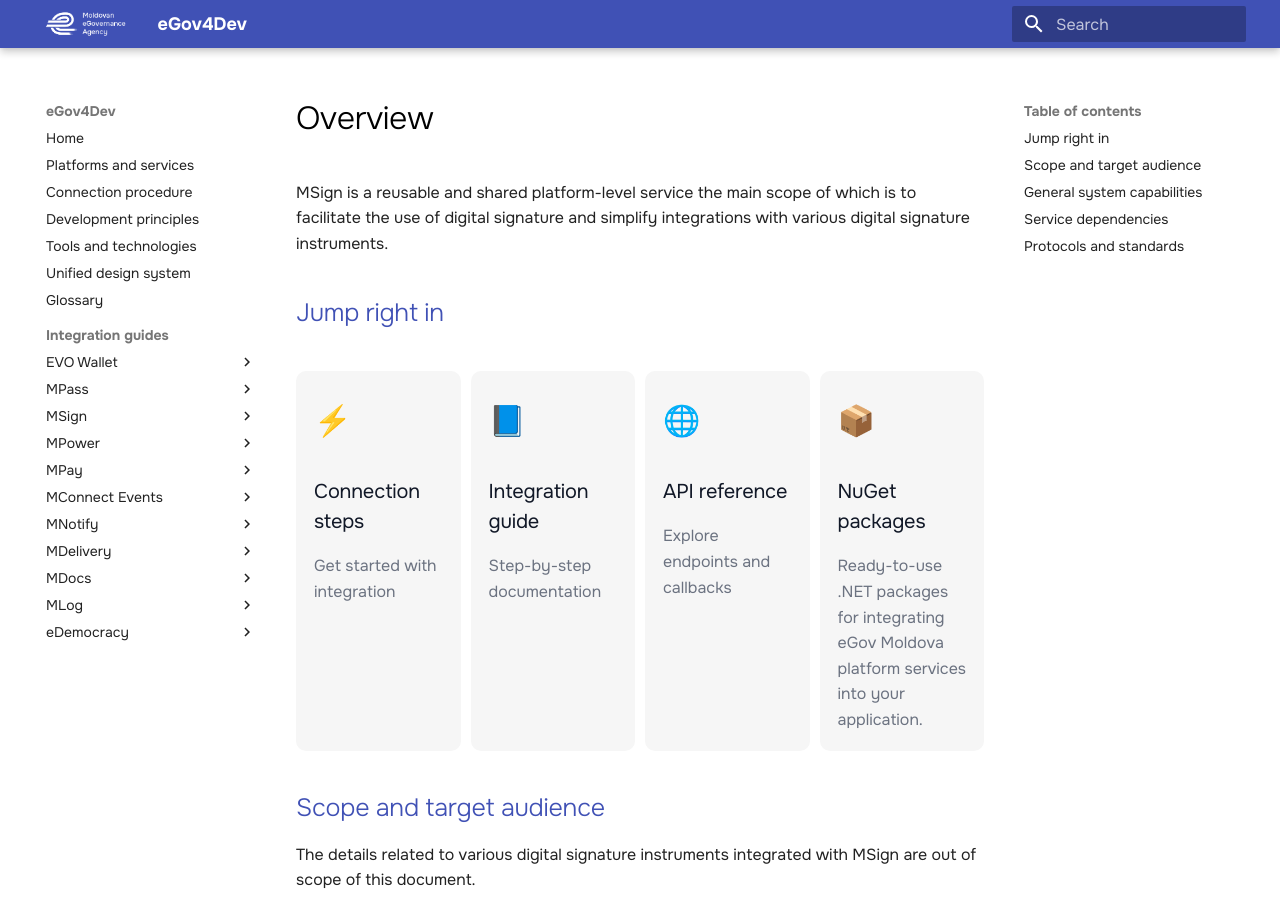
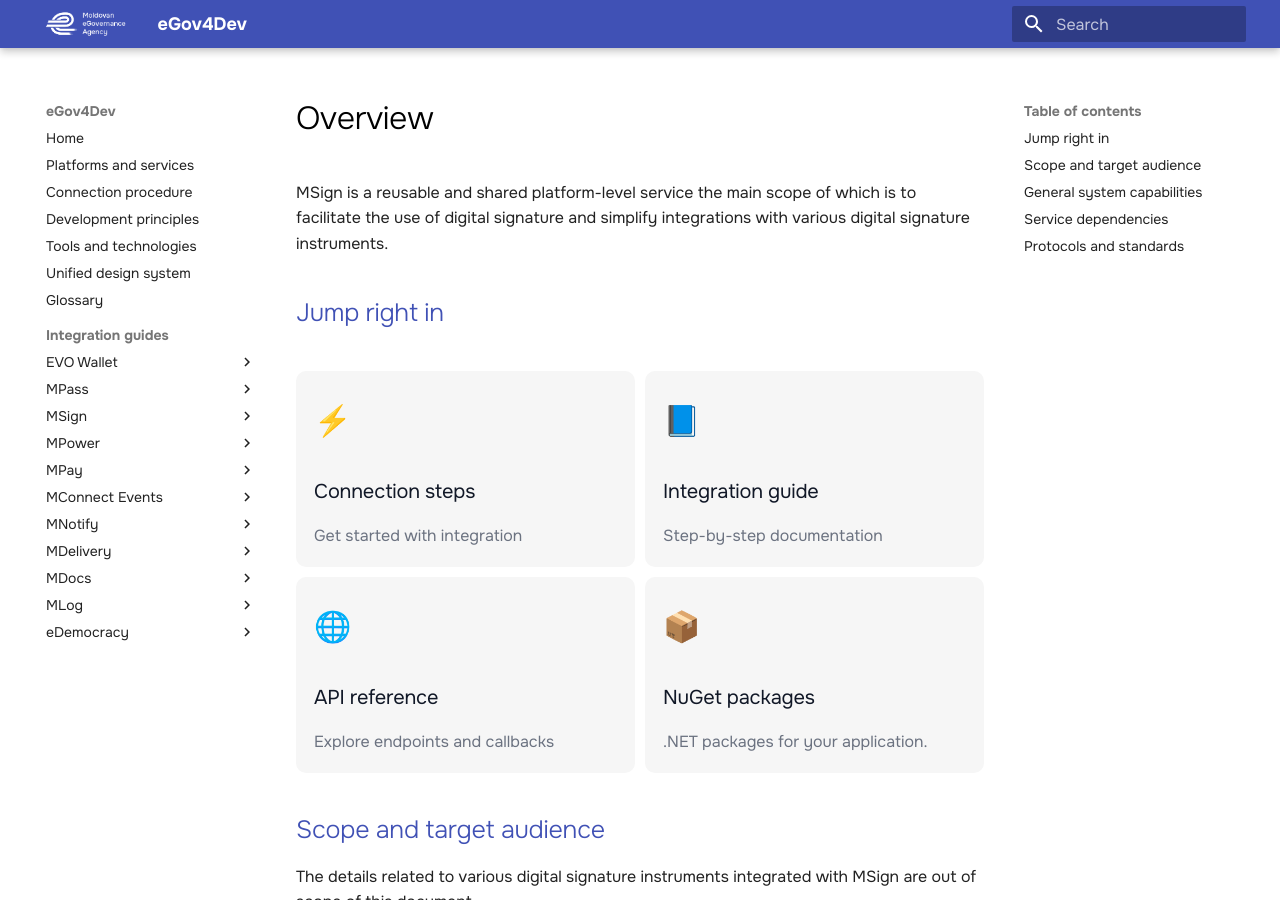
Before and after one commit to egov-moldova/egov4dev, an MkDocs documentation site: the page built from docs/guides/msign/index.md, in a window 1280 px wide and 900 px high. Built offline with MkDocs 1.6.1 and Material for MkDocs 9.7.7, drawn with Linux system fonts in a browser that asks for light colours.

Commit message:
Update NuGet packages description in msign guide
Shortened the description of NuGet packages.

```diff
--- a/docs/guides/msign/index.md
+++ b/docs/guides/msign/index.md
@@ -16,6 +16,8 @@
       <h3 class="quick-link-title">Integration guide</h3>
       <p class="quick-link-description">Step-by-step documentation</p>
     </a>
+  </div>
+    <div class="quick-links-container">
     <a href="api-reference/" class="quick-link-card">
       <div class="quick-link-icon">🌐</div>
       <h3 class="quick-link-title">API reference</h3>
@@ -24,7 +26,7 @@
     <a href="https://www.nuget.org/profiles/egov-moldova" class="quick-link-card">
       <div class="quick-link-icon">📦</div>
       <h3 class="quick-link-title">NuGet packages</h3>
-      <p class="quick-link-description">Ready-to-use .NET packages for integrating eGov Moldova platform services into your application.</p>
+      <p class="quick-link-description">.NET packages for your application.</p>
     </a>
   </div>
 </div>
```
